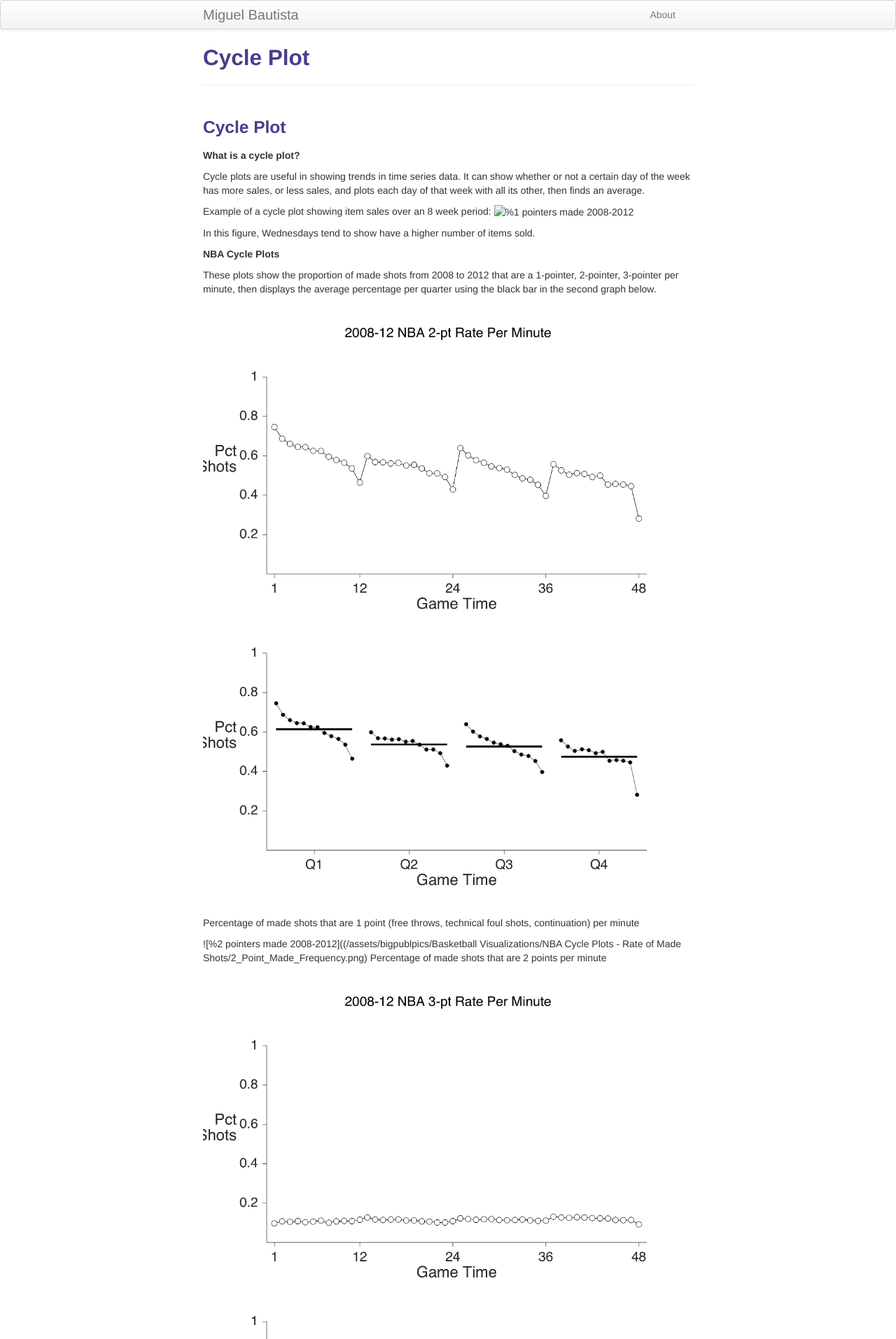
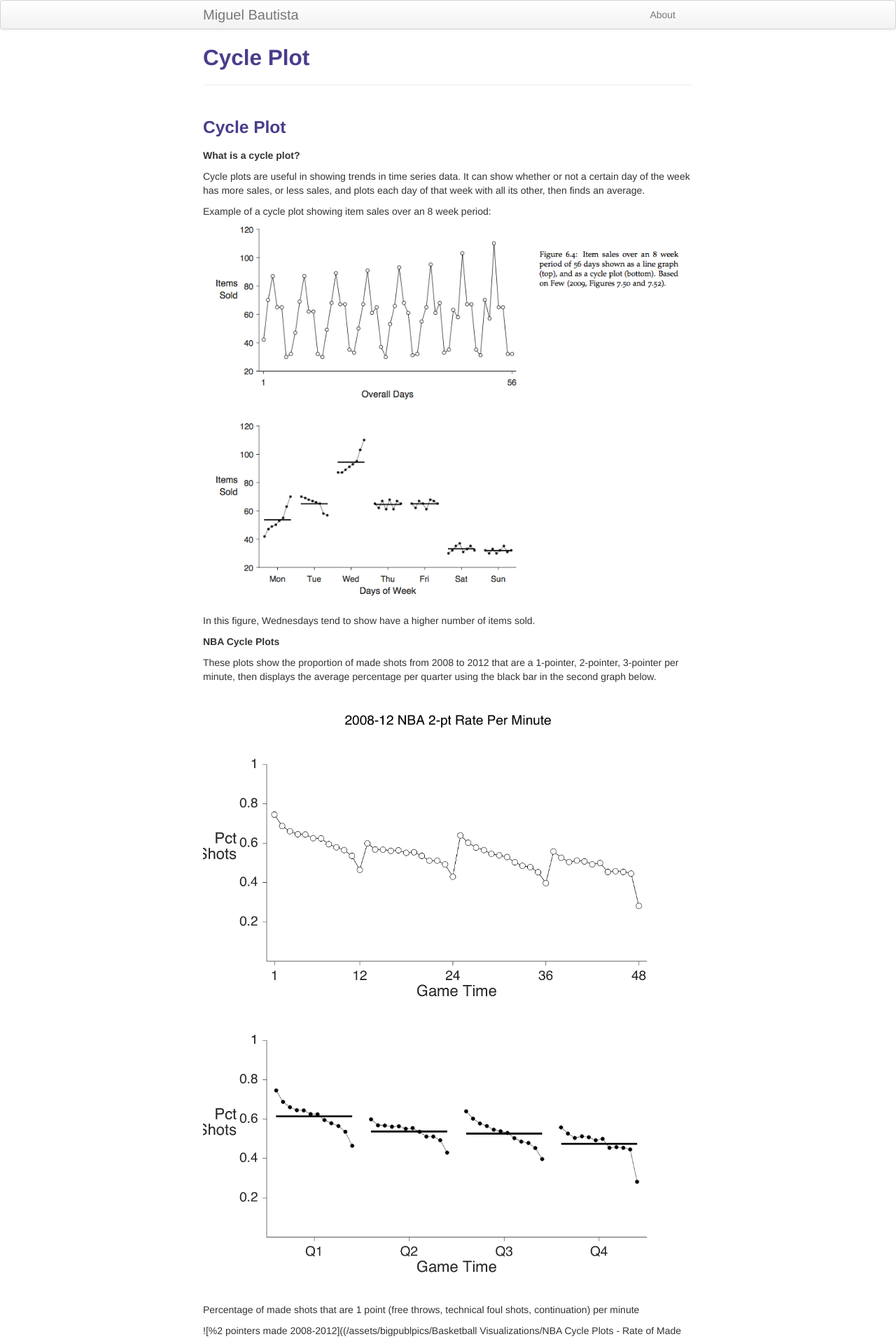
Before and after one commit to mbguel/mbguel.github.io, a Jekyll site: the page built from pages/publpics/cycleplot.md, in a window 1280 px wide. Shown: the top 1914 px of the page at 70% size. Built offline with Jekyll 4.4.1, drawn with Linux system fonts in a browser that asks for light colours; our own code applies the rules of GitHub Pages for plain Markdown files.

Commit message:
more commits

```diff
--- a/pages/publpics/cycleplot.md
+++ b/pages/publpics/cycleplot.md
@@ -3,7 +3,7 @@
 Cycle plots are useful in showing trends in time series data. It can show whether or not a certain day of the week has more sales, or less sales, and plots each day of that week with all its other, then finds an average.
 
 Example of a cycle plot showing item sales over an 8 week period:
-![%1 pointers made 2008-2012](./NBA%20Cycle%20Plots%20-%20Rate%20of%20Made%20Shots/item_cycle.png)
+![%1 pointers made 2008-2012](/assets/bigpublpics/Basketball Visualizations/NBA Cycle Plots - Rate of Made Shots/item_cycle.png)
 
 In this figure, Wednesdays tend to show have a higher number of items sold.
 
```
